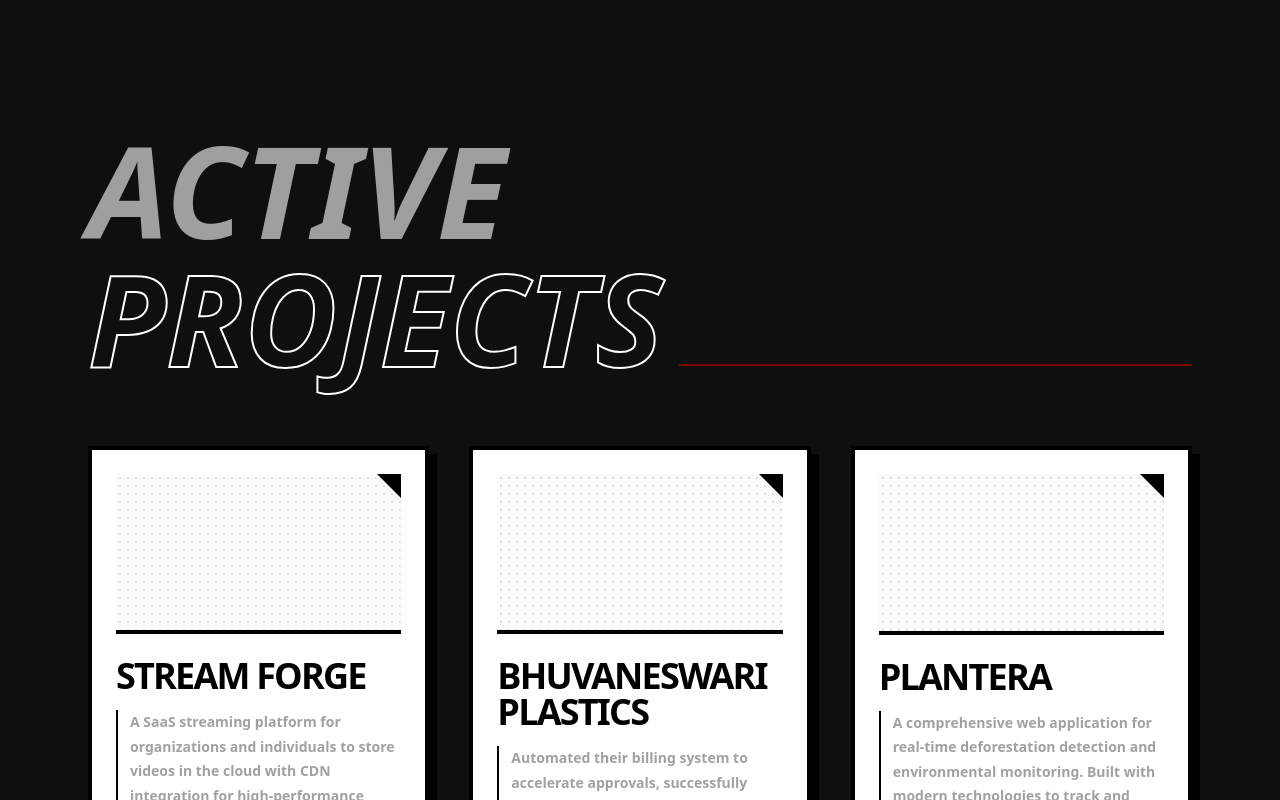
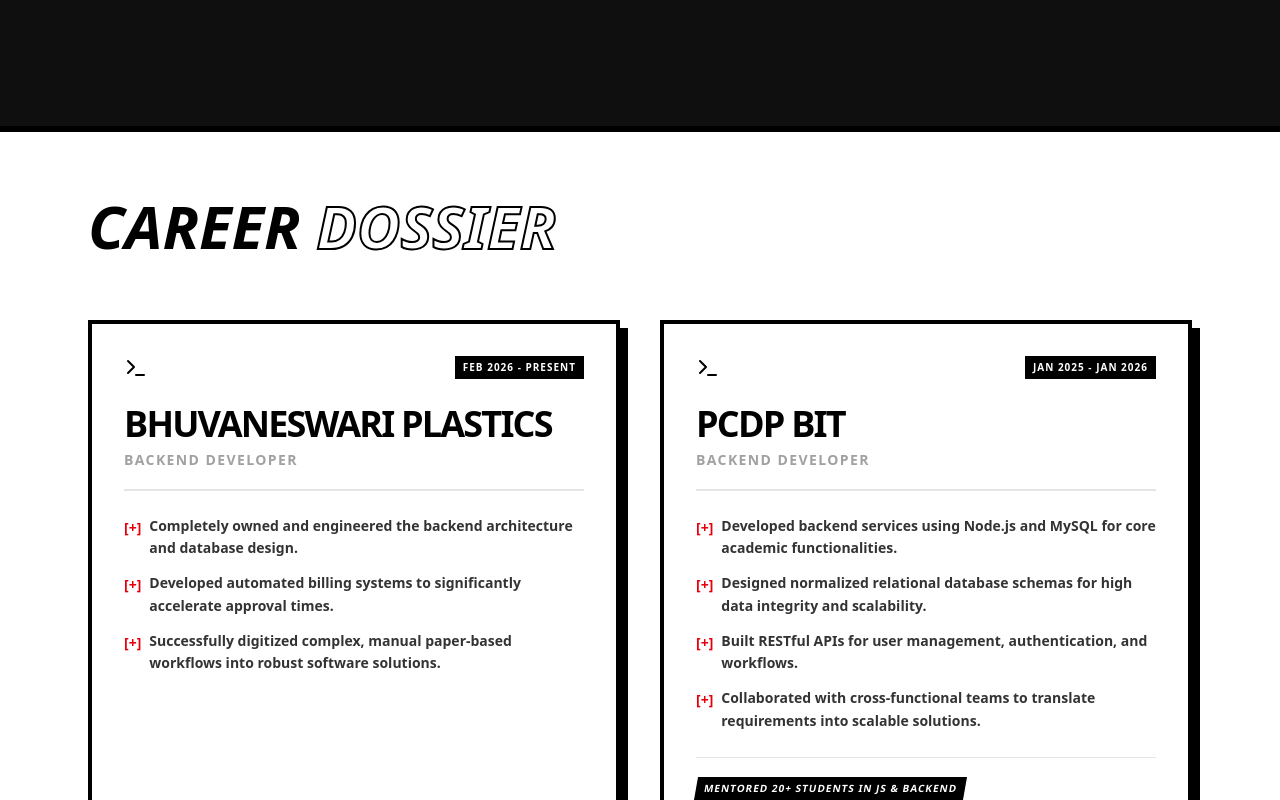
Before and after one commit to HEMANTHSV31/Portfolio, a Next.js app in the folder client/: page / in a window 1280 px wide. Shown: the part 1580-2380 px from the top of the page. Built offline with nearby package versions, Linux system fonts and the light colour scheme.

Commit message:
feat: Add brutalist Career Dossier (Experience Section) to homepage

```diff
--- a/client/src/app/page.tsx
+++ b/client/src/app/page.tsx
@@ -1,5 +1,6 @@
 "use client";
 import AboutSection from "@/components/sections/AboutSection";
+import ExperienceSection from "@/components/sections/ExperienceSection";
 
 import FeaturesSection from "@/components/sections/FeaturesSection";
 import HeroSection from "@/components/sections/HeroSection";
@@ -18,6 +19,9 @@ export default function Home() {
       {/* ABOUT */}
       <AboutSection />
 
+      {/* EXPERIENCE & EDUCATION */}
+      <ExperienceSection />
+
       {/* PROJECTS */}
       <FeaturesSection />
 
--- /dev/null
+++ b/client/src/components/sections/ExperienceSection.tsx
@@ -0,0 +1,109 @@
+"use client";
+
+import { motion } from "framer-motion";
+import { Terminal } from "lucide-react";
+
+interface ExperienceItem {
+  id: string;
+  company: string;
+  role: string;
+  duration: string;
+  highlights: string[];
+  footerNote?: string;
+}
+
+const EXPERIENCES: ExperienceItem[] = [
+  {
+    id: "bhuvaneswari",
+    company: "Bhuvaneswari Plastics",
+    role: "Backend Developer",
+    duration: "Feb 2026 - Present",
+    highlights: [
+      "Completely owned and engineered the backend architecture and database design.",
+      "Developed automated billing systems to significantly accelerate approval times.",
+      "Successfully digitized complex, manual paper-based workflows into robust software solutions."
+    ]
+  },
+  {
+    id: "pcdp",
+    company: "PCDP BIT",
+    role: "Backend Developer",
+    duration: "Jan 2025 - Jan 2026",
+    highlights: [
+      "Developed backend services using Node.js and MySQL for core academic functionalities.",
+      "Designed normalized relational database schemas for high data integrity and scalability.",
+      "Built RESTful APIs for user management, authentication, and workflows.",
+      "Collaborated with cross-functional teams to translate requirements into scalable solutions."
+    ],
+    footerNote: "Mentored 20+ Students in JS & Backend"
+  }
+];
+
+const ExperienceCard = ({ item }: { item: ExperienceItem }) => {
+  return (
+    <motion.div
+      whileHover={{ y: -5 }}
+      className="border-[3px] md:border-[4px] border-black bg-white p-6 md:p-8 shadow-[6px_6px_0px_0px_rgba(0,0,0,1)] md:shadow-[8px_8px_0px_0px_rgba(0,0,0,1)] transition-all hover:shadow-none hover:translate-x-[4px] hover:translate-y-[4px] flex flex-col h-full"
+    >
+      <div className="flex justify-between items-start mb-6">
+        <Terminal size={24} className="text-black" />
+        <span className="bg-black text-white text-[10px] font-black uppercase tracking-widest px-2 py-1">
+          {item.duration}
+        </span>
+      </div>
+
+      <h3 className="font-bebas text-3xl md:text-4xl text-black uppercase tracking-tighter mb-1">
+        {item.company}
+      </h3>
+      <p className="text-sm font-bold text-red-600 uppercase tracking-widest mb-6 border-b-2 border-black/10 pb-4">
+        {item.role}
+      </p>
+
+      <ul className="text-xs md:text-sm font-bold leading-relaxed text-black/80 space-y-3 flex-grow mb-6">
+        {item.highlights.map((highlight, idx) => (
+          <li key={idx} className="flex items-start gap-2">
+            <span className="text-red-600 font-black whitespace-nowrap mt-0.5">
+              {"[+]"}
+            </span>
+            {highlight}
+          </li>
+        ))}
+      </ul>
+
+      {item.footerNote && (
+        <div className="mt-auto pt-4 border-t border-black/10">
+          <span className="text-[10px] font-black uppercase tracking-widest bg-black text-white px-2 py-1 skew-x-[-10deg] inline-block">
+            {item.footerNote}
+          </span>
+        </div>
+      )}
+    </motion.div>
+  );
+};
+
+export default function ExperienceSection() {
+  return (
+    <section className="relative w-full bg-white py-16 font-inter overflow-hidden border-y-[6px] border-black">
+      <div className="max-w-[90%] mx-auto px-4 md:px-6">
+
+        {/* SECTION HEADER */}
+        <div className="flex flex-col md:flex-row md:items-end gap-4 mb-12 md:mb-16">
+          <motion.h2
+            initial={{ x: -50, opacity: 0 }}
+            whileInView={{ x: 0, opacity: 1 }}
+            viewport={{ once: true }}
+            className="font-bebas text-5xl md:text-6xl text-black leading-none italic uppercase"
+          >
+            CAREER <span className="text-transparent [-webkit-text-stroke:2px_black]">DOSSIER</span>
+          </motion.h2>
+        </div>
+
+        <div className="grid grid-cols-1 md:grid-cols-2 gap-8 md:gap-10">
+          {EXPERIENCES.map((item) => (
+            <ExperienceCard key={item.id} item={item} />
+          ))}
+        </div>
+      </div>
+    </section>
+  );
+}
```
